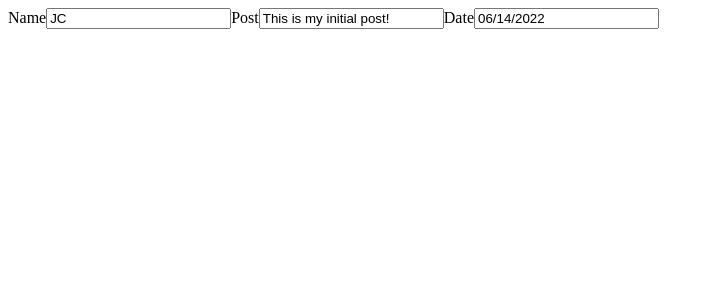
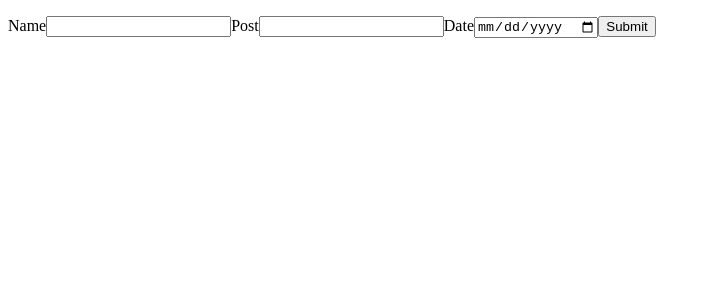
Before and after one commit to conradartco/SocialFeed, a React (Create React App) app: page / in a window 1280 px wide. Shown: the top 300 px of the page, without its empty margins (0-714 px from the left). Built offline with nearby package versions, Linux system fonts and the light colour scheme; the HTML template or start-up script is replaced by a standard one.

Commit message:
Created AddEntryForm file to take in user data and store it within our setEntries data

```diff
--- a/src/App.js
+++ b/src/App.js
@@ -1,13 +1,22 @@
 import React, { useState } from 'react';
 import DisplayEntries from './Components/DisplayEntries/DisplayEntries';
+import AddEntryForm from './Components/AddEntry/AddEntryForm';
 
 function App() {
 
   const [entries, setEntries] = useState([{name: 'JC', post: 'This is my initial post!', date: '06/14/2022'}])
 
+  function addNewEntry(entry) {
+
+    let tempEntries = [...entries, entry];
+
+    setEntries(tempEntries);
+  }
+
   return (
     <div>
       <DisplayEntries parentEntries={entries}/>
+      <AddEntryForm addNewEntry={addNewEntry}/>
     </div>
   );
 }
--- /dev/null
+++ b/src/Components/AddEntry/AddEntryForm.jsx
@@ -0,0 +1,33 @@
+import React, { useState } from 'react';
+
+
+const AddEntryForm = (props) => {
+
+    const [name, setName] = useState("");
+    const [post, setPost] = useState("");
+    const [date, setDate] = useState("");
+
+    function handleSubmit(event) {
+        event.preventDefault();
+        let newEntry = {
+            name: name,
+            post: post,
+            date: date
+        }
+        props.addNewEntry(newEntry);
+    }
+
+    return (
+        <form onSubmit={handleSubmit}>
+            <label>Name</label>
+            <input type='name' value={name} onChange={(event) => setName(event.target.value)}/>
+            <label>Post</label>
+            <input type='text' value={post} onChange={(event) => setPost(event.target.value)}/>
+            <label>Date</label>
+            <input type='date' value={date} onChange={(event) => setDate(event.target.value)}/>
+            <button type='submit'>Submit</button>
+        </form>
+     );
+}
+
+export default AddEntryForm;
--- a/src/Components/DisplayEntries/DisplayEntries.jsx
+++ b/src/Components/DisplayEntries/DisplayEntries.jsx
@@ -1,20 +1,17 @@
 
 const DisplayEntries = (props) => {
     return (
-        <div>
+        <section>
             {props.parentEntries.map((entry) => {
                 return (
-                <form>
-                    <label>Name</label>
-                    <input value={entry.name}/>
-                    <label>Post</label>
-                    <input value={entry.post}/>
-                    <label>Date</label>
-                    <input value={entry.date}/>
-                </form>
+                <div>
+                    <ul value={entry.name}/>
+                    <ul value={entry.post}/>
+                    <ul value={entry.date}/>
+                </div>
                 )
             })}
-       </div>
+       </section>
      );
 }
 
```
